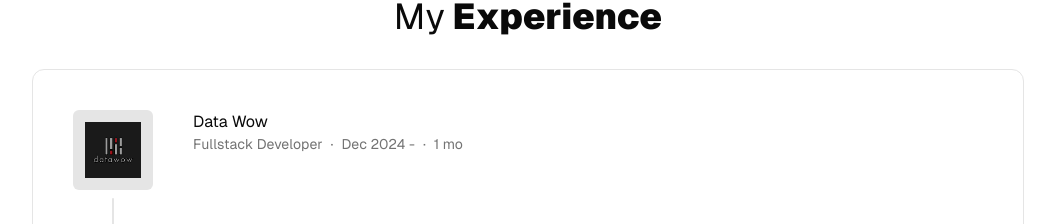
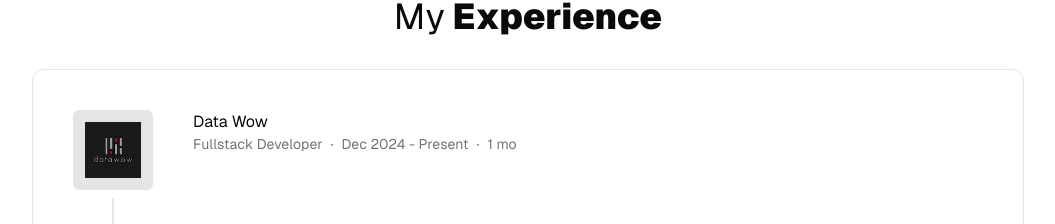
Before and after one commit to samurun/samurun, a Next.js app: page / in a window 1280 px wide. Shown: the part 2798-3022 px from the top of the page, without its empty margins (112-1167 px from the left). Built offline with nearby package versions, Linux system fonts and the light colour scheme.

Commit message:
fix: fix: display "Present" when endDate is null

```diff
--- a/src/components/my-experience.tsx
+++ b/src/components/my-experience.tsx
@@ -35,7 +35,7 @@ export default function MyExperience() {
                   <div className='text-sm text-muted-foreground flex flex-col md:flex-row gap-x-2'>
                     <span>{item.position}</span>·
                     <span>
-                      {item.startDate} - {item.endDate}
+                      {item.startDate} - {item.endDate || 'Present'}
                     </span>
                     ·
                     <span>
```
